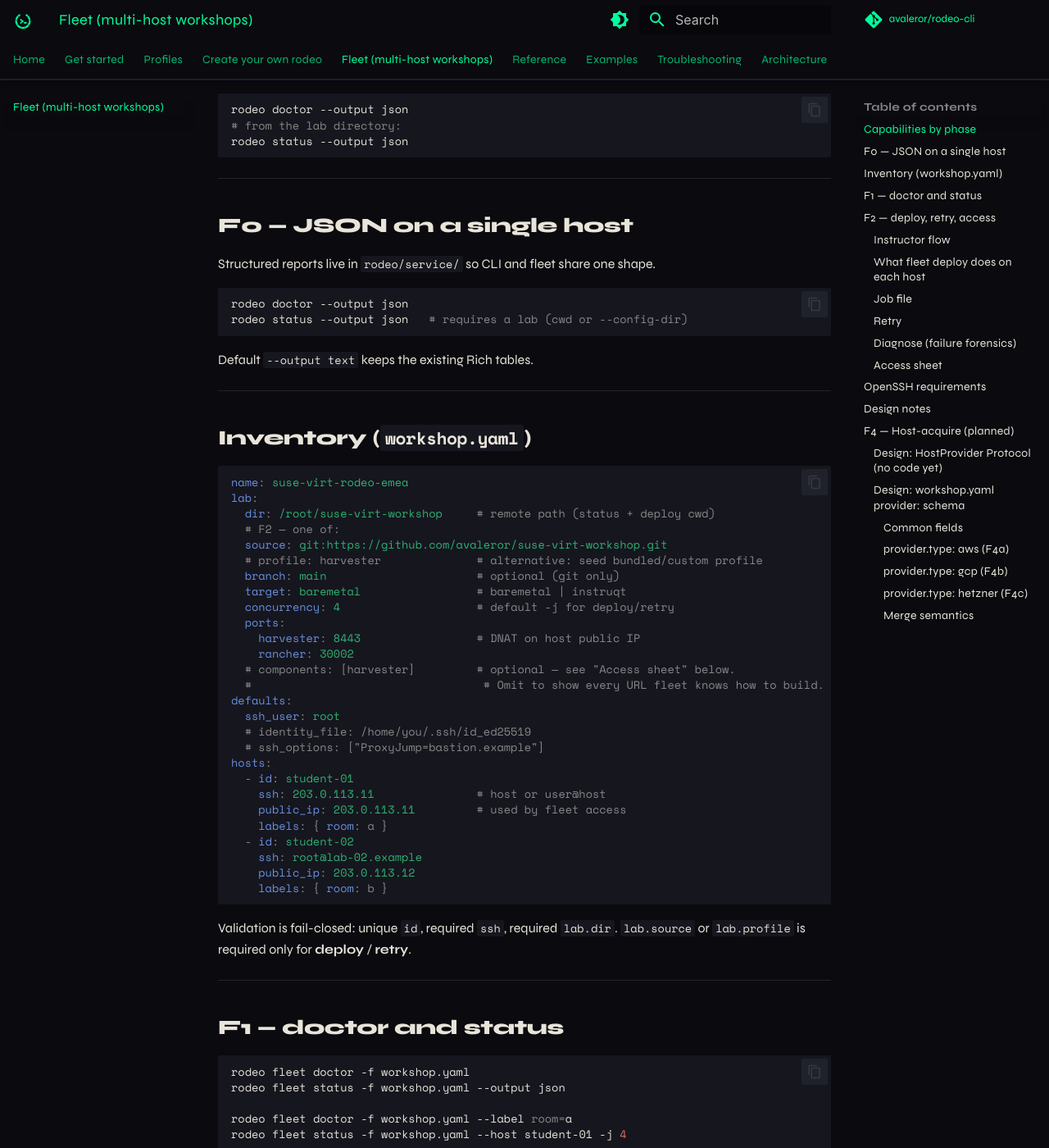
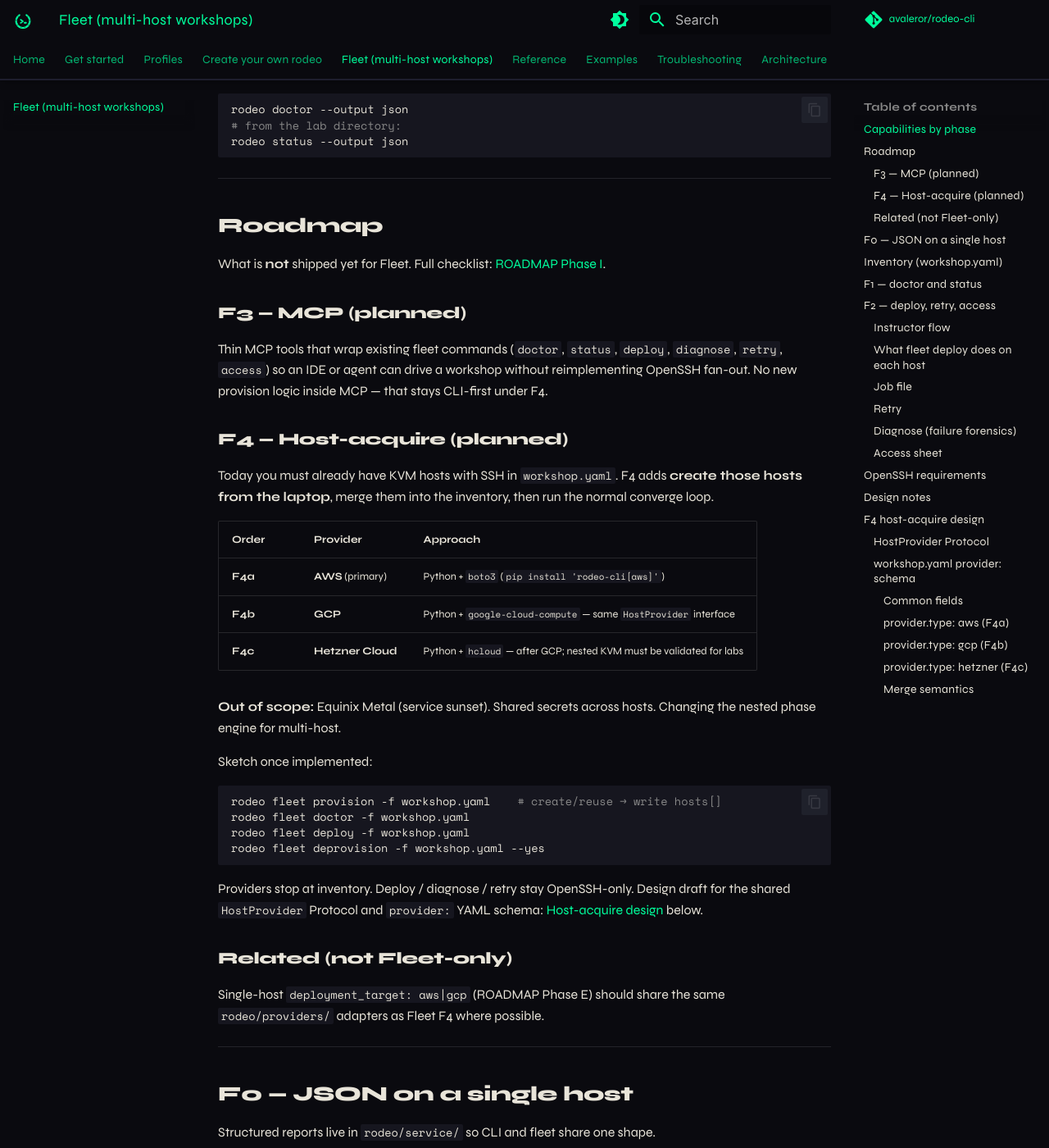
Before and after one commit to avaleror/rodeo-cli, an MkDocs documentation site: the page built from docs/fleet.md, in a window 1280 px wide and 1400 px high, scrolled down 800 px. Shown: the whole window at 82% size. Built offline with MkDocs 1.6.1 and Material for MkDocs 9.7.7, drawn with Linux system fonts in a browser that asks for light colours; comment, search, counter and statistics services are not loaded; some of the changed text lies outside the part shown.

Commit message:
docs(fleet): add Roadmap subsection for F3 MCP and F4 host-acquire

````diff
--- a/docs/architecture.md
+++ b/docs/architecture.md
@@ -433,9 +433,9 @@ Live KVM regression is still manual (or geekohive) before touching MAC/DHCP/ISO
 
 For N identical student/instructor KVM hosts, the laptop runs `rodeo fleet` over
 OpenSSH. Each remote still executes single-host `rodeo up` / `doctor` / `status`.
-Phases F0–F2.1: JSON reports → fan-out → deploy/retry/access/diagnose. Planned F4
-host-acquire: **AWS first** (boto3), then **GCP**, then **Hetzner Cloud** — no
-Equinix. Details: [Fleet](fleet.md). MCP is Phase F3 (ROADMAP).
+**Shipped F0–F2.1:** JSON reports → fan-out → deploy/retry/access/diagnose.
+**Roadmap:** F3 MCP; F4 host-acquire (**AWS** first, then GCP, then Hetzner Cloud).
+Equinix is out of scope. See [Fleet](fleet.md#roadmap).
 
 ---
 
@@ -444,6 +444,6 @@ Equinix. Details: [Fleet](fleet.md). MCP is Phase F3 (ROADMAP).
 | Document | Audience |
 |----------|----------|
 | [User guide](get-started.md) | Workshop operators deploying labs |
-| [Fleet](fleet.md) | Multi-host workshop orchestration (F0–F2.1; F4 AWS→GCP→Hetzner planned) |
+| [Fleet](fleet.md) | Multi-host workshops (F0–F2.1 shipped; [roadmap](fleet.md#roadmap) F3–F4) |
 | [ROADMAP.md](https://github.com/avaleror/rodeo-cli/blob/main/ROADMAP.md) | Planned Terraform-for-labs features |
 | [CONTEXT.md](https://github.com/avaleror/rodeo-cli/blob/main/CONTEXT.md) | Full project context for AI/developers |
--- a/docs/examples/workshop.md
+++ b/docs/examples/workshop.md
@@ -29,6 +29,9 @@ hosts:
 rodeo fleet doctor -f workshop.yaml
 rodeo fleet deploy -f workshop.yaml -j 4
 rodeo fleet status -f workshop.yaml
-rodeo fleet diagnose -f workshop.yaml
+rodeo fleet diagnose -f workshop.yaml   # pull logs if a host fails
+rodeo fleet retry -f workshop.yaml --failed-only
 rodeo fleet access -f workshop.yaml
 ```
+
+Cloud host-acquire (`fleet provision`) is on the [Fleet roadmap](../fleet.md#roadmap) (F4).
--- a/docs/fleet.md
+++ b/docs/fleet.md
@@ -4,18 +4,19 @@ Laptop-side control plane that drives **many remote KVM hosts** over OpenSSH.
 Each host still runs normal single-host `rodeo`; fleet only fans out and tracks
 jobs. Engine phases, Ansible roles, and nested networking are unchanged.
 
-See also: [Get started](get-started.md) (single host), [Architecture](architecture.md).
+See also: [Get started](get-started.md) (single host), [Architecture](architecture.md),
+[ROADMAP.md](https://github.com/avaleror/rodeo-cli/blob/main/ROADMAP.md) (Phase I).
 
 ## Capabilities by phase
 
-| Phase | What shipped | Commands |
-|-------|----------------|----------|
-| **F0** | Machine-readable host CLI | `rodeo doctor --output json`, `rodeo status --output json` |
-| **F1** | Inventory + read-only fan-out | `rodeo fleet doctor`, `rodeo fleet status` |
-| **F2** | Deploy / retry / access sheet | `rodeo fleet deploy`, `retry`, `access` |
-| **F2.1** | Failure forensics | `rodeo fleet diagnose` |
-| **F3** | MCP (not yet) | — |
-| **F4** | Host-acquire (planned) | `fleet provision` / `deprovision` — AWS first, then GCP, then Hetzner Cloud |
+| Phase | Status | What | Commands |
+|-------|--------|------|----------|
+| **F0** | Shipped | Machine-readable host CLI | `rodeo doctor --output json`, `rodeo status --output json` |
+| **F1** | Shipped | Inventory + read-only fan-out | `rodeo fleet doctor`, `rodeo fleet status` |
+| **F2** | Shipped | Deploy / retry / access sheet | `rodeo fleet deploy`, `retry`, `access` |
+| **F2.1** | Shipped | Failure forensics | `rodeo fleet diagnose` |
+| **F3** | Roadmap | MCP tools on top of fleet | — |
+| **F4** | Roadmap | Host-acquire (cloud → inventory) | `fleet provision` / `deprovision` (planned) |
 
 Host prerequisites (after [`install.sh`](https://github.com/avaleror/rodeo-cli/blob/main/install.sh) on each lab machine):
 
@@ -24,6 +25,52 @@ rodeo doctor --output json
 # from the lab directory:
 rodeo status --output json
 ```
+
+---
+
+## Roadmap
+
+What is **not** shipped yet for Fleet. Full checklist: [ROADMAP Phase I](https://github.com/avaleror/rodeo-cli/blob/main/ROADMAP.md#phase-i--fleet--workshop-fan-out).
+
+### F3 — MCP (planned)
+
+Thin MCP tools that wrap existing fleet commands (`doctor`, `status`, `deploy`,
+`diagnose`, `retry`, `access`) so an IDE or agent can drive a workshop without
+reimplementing OpenSSH fan-out. No new provision logic inside MCP — that stays
+CLI-first under F4.
+
+### F4 — Host-acquire (planned)
+
+Today you must already have KVM hosts with SSH in `workshop.yaml`. F4 adds
+**create those hosts from the laptop**, merge them into the inventory, then run
+the normal converge loop.
+
+| Order | Provider | Approach |
+|-------|----------|----------|
+| **F4a** | **AWS** (primary) | Python + `boto3` (`pip install 'rodeo-cli[aws]'`) |
+| **F4b** | **GCP** | Python + `google-cloud-compute` — same `HostProvider` interface |
+| **F4c** | **Hetzner Cloud** | Python + `hcloud` — after GCP; nested KVM must be validated for labs |
+
+**Out of scope:** Equinix Metal (service sunset). Shared secrets across hosts.
+Changing the nested phase engine for multi-host.
+
+Sketch once implemented:
+
+```bash
+rodeo fleet provision -f workshop.yaml    # create/reuse → write hosts[]
+rodeo fleet doctor -f workshop.yaml
+rodeo fleet deploy -f workshop.yaml
+rodeo fleet deprovision -f workshop.yaml --yes
+```
+
+Providers stop at inventory. Deploy / diagnose / retry stay OpenSSH-only.
+Design draft for the shared `HostProvider` Protocol and `provider:` YAML schema:
+[Host-acquire design](#f4-host-acquire-design) below.
+
+### Related (not Fleet-only)
+
+Single-host `deployment_target: aws|gcp` (ROADMAP Phase E) should share the same
+`rodeo/providers/` adapters as Fleet F4 where possible.
 
 ---
 
@@ -213,34 +260,17 @@ Fleet does **not** sudo-re-exec on the laptop.
 - `rodeo/fleet/ssh_exec.py` = laptop→KVM host.
 - Concurrency defaults: doctor/status `-j 8`; deploy/retry use `lab.concurrency`
   (default 4) unless `-j` is set. Prefer low concurrency for deploy (ISO/network).
-- Not in scope yet: MCP (F3); host-acquire F4 beyond the AWS→GCP→Hetzner sequence;
-  Equinix (out of scope); shared secrets; changing the phase pipeline.
+- See [Roadmap](#roadmap) for F3 MCP and F4 host-acquire. Equinix is out of scope.
+  Shared secrets and changing the phase pipeline stay out of Fleet.
 
 ---
 
-## F4 — Host-acquire (planned)
+## F4 host-acquire design
 
-Provision KVM-capable hosts from the laptop, merge them into `workshop.yaml`, then
-use the normal fleet converge loop. **Not implemented yet.**
+Detailed design draft for the planned F4 work (not implemented). Summary in
+[Roadmap](#roadmap).
 
-| Order | Provider | Approach |
-|-------|----------|----------|
-| **F4a** | AWS | Python + `boto3` (`pip install 'rodeo-cli[aws]'`) — primary |
-| **F4b** | GCP | Python + `google-cloud-compute` — same `HostProvider` interface |
-| **F4c** | Hetzner Cloud | Python + `hcloud` — after GCP; nested KVM must be validated for labs |
-
-Equinix Metal is **out of scope** (service sunset).
-
-```bash
-rodeo fleet provision -f workshop.yaml    # create/reuse → write hosts[]
-rodeo fleet doctor -f workshop.yaml
-rodeo fleet deploy -f workshop.yaml
-rodeo fleet deprovision -f workshop.yaml --yes
-```
-
-Providers stop at inventory. Deploy/diagnose/retry stay OpenSSH-only.
-
-### Design: `HostProvider` Protocol (no code yet)
+### `HostProvider` Protocol
 
 Shared contract in planned `rodeo/providers/`. Fleet CLI never imports boto3/GCP/hcloud
 directly — only the registry + this surface.
--- a/docs/get-started.md
+++ b/docs/get-started.md
@@ -77,9 +77,13 @@ Once a lab is up, it's something you operate, not a one-shot script:
 ## Many hosts (workshop fleet)
 
 To deploy the **same** lab on a list of remote KVM hosts from your laptop (bare
-metal today; AWS / GCP / Hetzner Cloud host-acquire planned), use `rodeo fleet`
-with a `workshop.yaml` inventory — doctor, status, deploy, diagnose, retry, and
-an access URL sheet. See [Fleet](fleet.md).
+metal today), use `rodeo fleet` with a `workshop.yaml` inventory — doctor, status,
+deploy, diagnose, retry, and an access URL sheet.
+
+**Shipped:** F0–F2.1 (JSON reports, fan-out, deploy/retry/access/diagnose).
+**Roadmap:** MCP (F3); cloud host-acquire AWS → GCP → Hetzner (F4).
+
+See [Fleet](fleet.md) and [Fleet roadmap](fleet.md#roadmap).
 
 ## Something not working?
 
````
Also changed, not shown: other parts of docs/fleet.md (+1 -1 lines), docs/index.md (+4 -3 lines).
